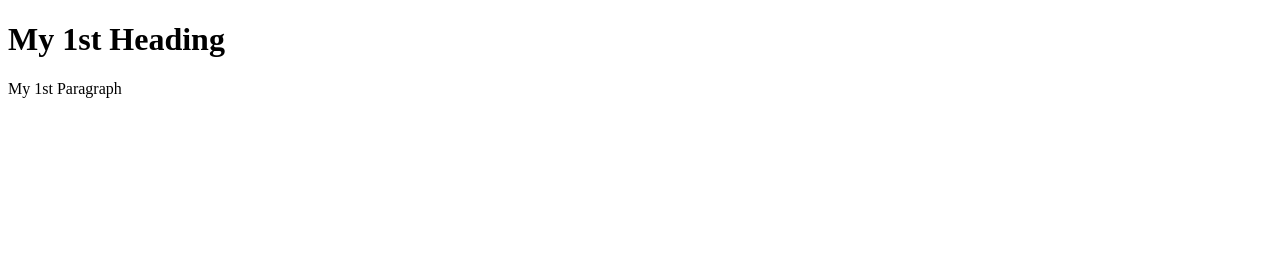
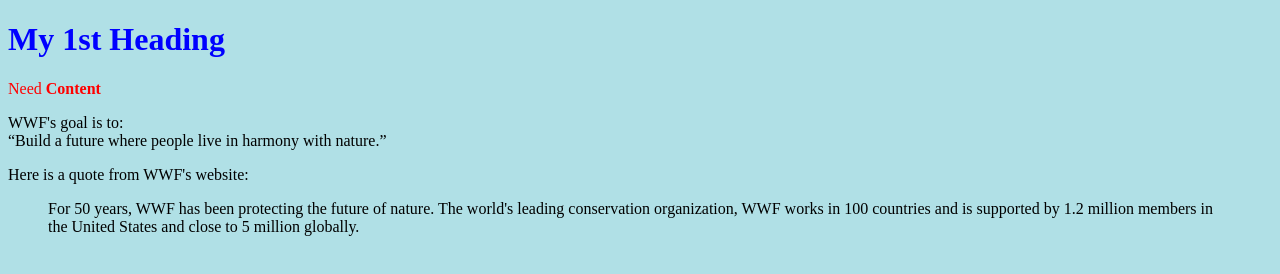
Before and after one commit to ystressIT/LearnHTML5, a website: page HTML5Application/public_html/index.html in a window 1280 px wide. Drawn offline with Linux system fonts and the light colour scheme.

Commit message:
Quote lesson

```diff
--- a/HTML5Application/public_html/index.html
+++ b/HTML5Application/public_html/index.html
@@ -4,14 +4,24 @@
 To change this template file, choose Tools | Templates
 and open the template in the editor.
 -->
-<html>
+<html lan="en-US">
     <head>
         <title>Learn HTML5</title>
         <meta charset="UTF-8">
         <meta name="viewport" content="width=device-width, initial-scale=1.0">
     </head>
-    <body>
-        <h1>My 1st Heading</h1>
-        <p>My 1st Paragraph</p>
+    <body style="background-color: powderblue;">
+        <h1 style="font-family: ubuntu; color: blue">My 1st Heading</h1>
+        <p style='font-family: ubuntu; color: red' title="This is a tool tip for this paragraph">Need <b>Content</b></p>
+        <p>WWF's goal is to: <br><q>Build a future where people live in harmony with nature.</q></p>
+        <p>Here is a quote from WWF's website:</p>
+        <blockquote style="font-family: ubuntu;" cite="http://www.worldwildlife.org/who/index.html">
+        For 50 years, WWF has been protecting the future of nature.
+        The world's leading conservation organization,
+        WWF works in 100 countries and is supported by
+        1.2 million members in the United States and
+        close to 5 million globally.
+        </blockquote>
+
     </body>
 </html>
```
